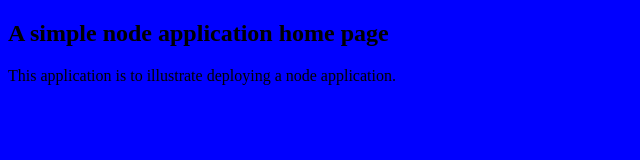
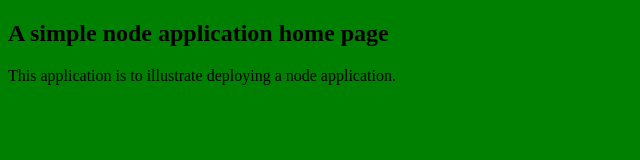
Before and after one commit to pmversion1/v100, a website: page index.html in a window 1280 px wide. Shown: the whole page, without its empty margins (0-640 px from the left). Drawn offline with Linux system fonts and the light colour scheme.

Commit message:
Colour change to test Jenkins auto-pull

```diff
--- a/index.html
+++ b/index.html
@@ -5,7 +5,7 @@
   </title>
   <script></script>
 </head>
-<body style="background-color:blue">
+<body style="background-color:green">
   <h2>A simple node application home page</h2>
   <p>This application is to illustrate deploying a node application.</p>
 </body>
```
